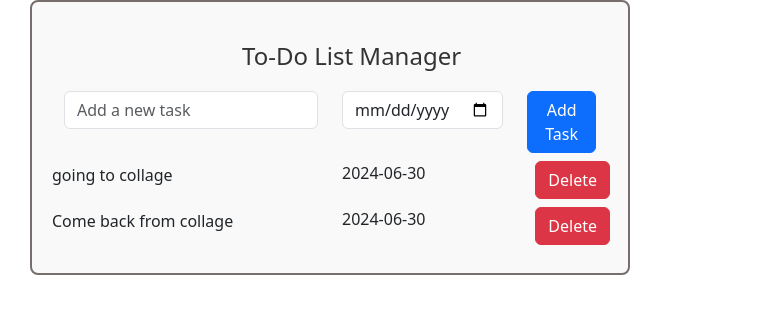
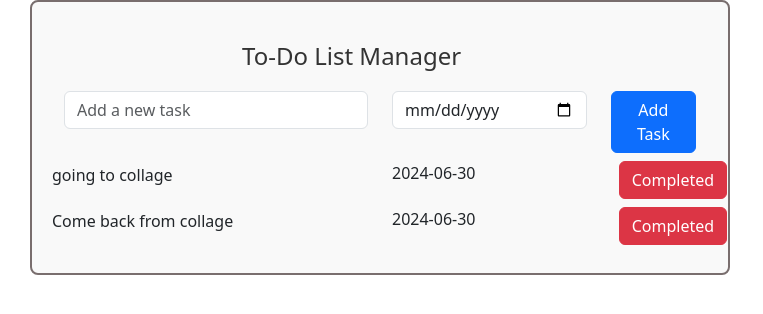
Before and after one commit to Saurabh-Singh33/MernProjects, a React (Vite) app in the folder To-Do Manager/ToDo/: page / in a window 1280 px wide. Shown: the top 314 px of the page, without its empty margins (0-763 px from the left). Built offline with nearby package versions, Linux system fonts and the light colour scheme.

Commit message:
ToDo is Completed

```diff
--- a/To-Do Manager/ToDo/src/App.jsx
+++ b/To-Do Manager/ToDo/src/App.jsx
@@ -11,7 +11,7 @@ function App() {
     { taskname: "Come back from collage", date: "2024-06-30" },
   ]);
 
-  // Add Task
+
   const addTask = (taskname, date) => {
     if (!taskname || !date) {
       toast.error("Please enter task and date!");
@@ -22,11 +22,11 @@ function App() {
     toast.success("Task added successfully!");
   };
 
-  // Delete Task
+
   const deleteTask = (index) => {
     const newTasks = tasks.filter((_, i) => i !== index);
     setTasks(newTasks);
-    toast.success("Task is completed!"); // Show toast
+    toast.warning("Task is completed!");
   };
 
   return (
@@ -34,7 +34,7 @@ function App() {
       <ToDoHead />
       <ToDoAdd addTask={addTask} />
       <ToDoitems tasks={tasks} deleteTask={deleteTask} />
-      <ToastContainer position="top-right" autoClose={2000} />
+      <ToastContainer position="top-center" autoClose={3000} />
     </div>
   );
 }
--- a/To-Do Manager/ToDo/src/conponents/ToDoAdd.jsx
+++ b/To-Do Manager/ToDo/src/conponents/ToDoAdd.jsx
@@ -6,7 +6,7 @@ const ToDoAdd = ({ addTask }) => {
 
   const handleAdd = () => {
     addTask(taskname, date);
-    setTaskname(""); // Clear input
+    setTaskname("");
     setDate("");
   };
 
--- a/To-Do Manager/ToDo/src/conponents/ToDoItem.jsx
+++ b/To-Do Manager/ToDo/src/conponents/ToDoItem.jsx
@@ -7,7 +7,7 @@ const ToDoItem = ({ taskname, date, deleteTask }) => {
       <div className="col-4">{date}</div>
       <div className="col-2">
         <button className="btn btn-danger" onClick={deleteTask}>
-          Delete
+         Completed
         </button>
       </div>
     </div>
--- a/To-Do Manager/ToDo/src/index.css
+++ b/To-Do Manager/ToDo/src/index.css
@@ -13,8 +13,9 @@ h1{
   border: 2px solid #796e6e;
   border-radius: 8px;
   padding: 20px;
-  width: 600px;
+  width: 700px;
   background-color: #f9f9f9;
+
 
 }
 
```
